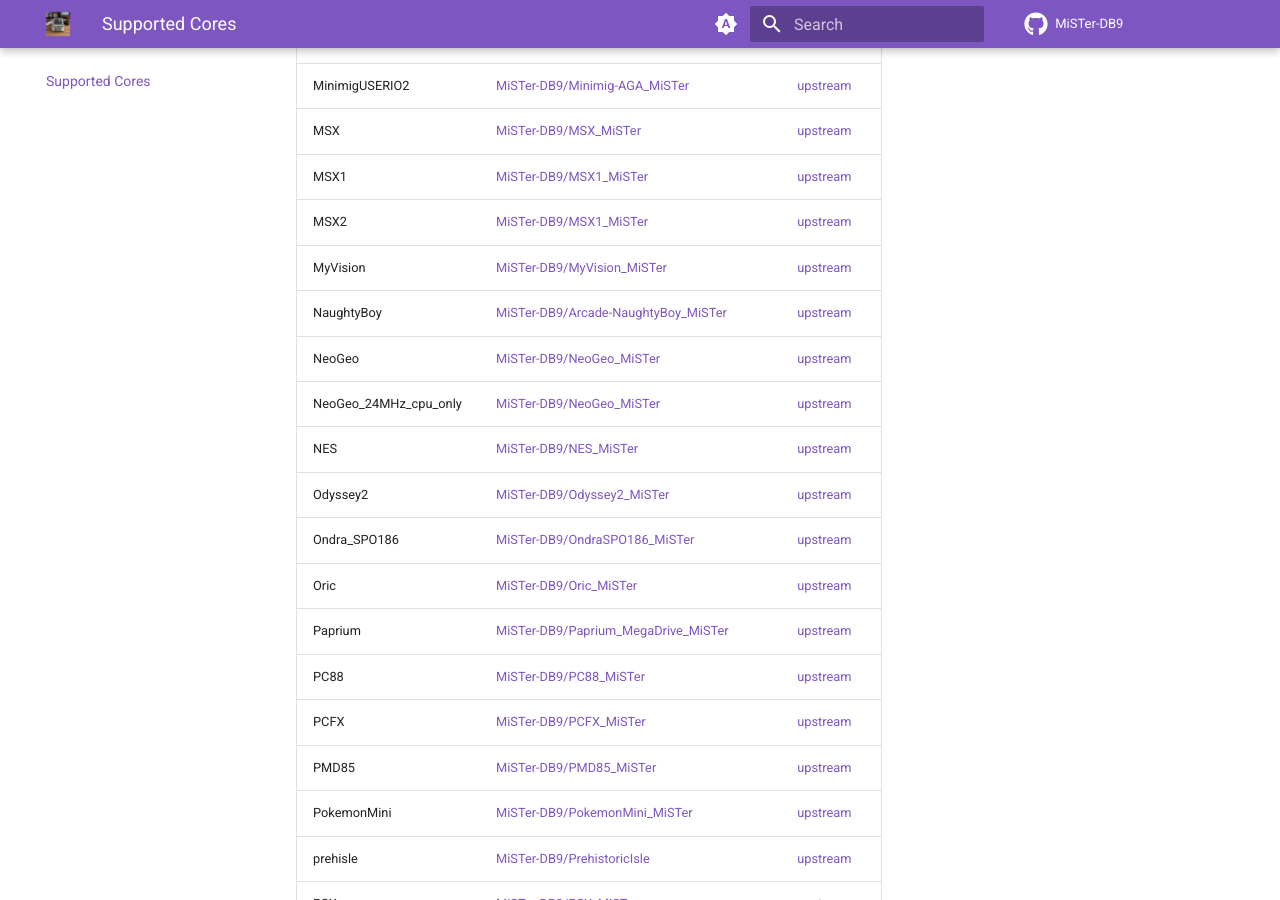
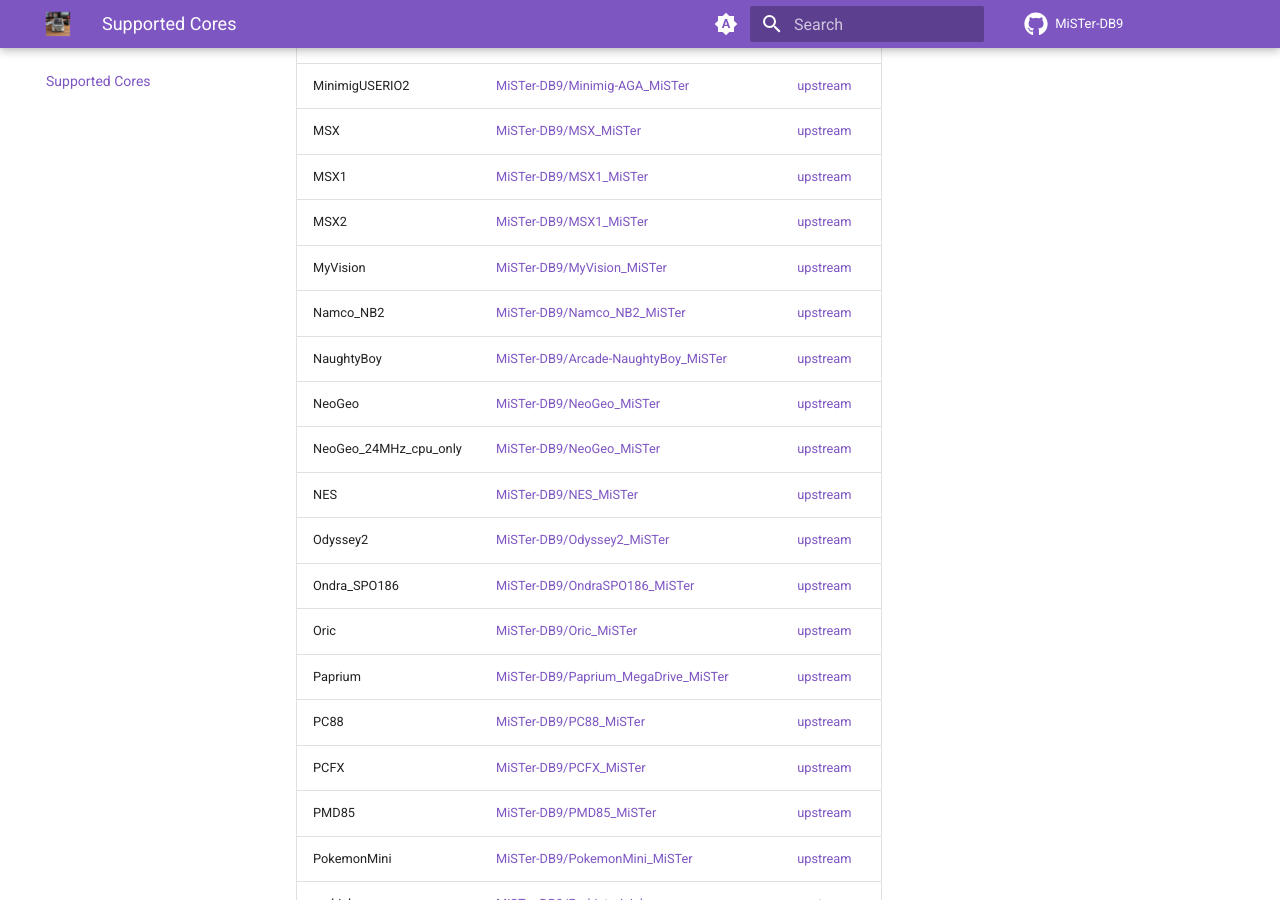
Before and after one commit to MiSTer-DB9/MiSTer-DB9.github.io, an MkDocs documentation site: the page built from docs/cores.md, in a window 1280 px wide and 900 px high, scrolled down 8873 px. Built offline with MkDocs 1.6.1 and Material for MkDocs 9.7.7, drawn with Linux system fonts in a browser that asks for light colours; some of the changed lines change nothing that is shown.

Commit message:
cores: add Namco_NB2 (246 cores)

```diff
--- a/docs/cores.md
+++ b/docs/cores.md
@@ -3,7 +3,7 @@
 
 # Supported Cores
 
-MiSTer-DB9 ships DB9 / DB15 / Saturn controller support across **245 cores**, each kept in sync with its MiSTer-devel upstream by automated CI/CD. Every core below has its own fork repo; the build is distributed through the [ENCC distribution database](https://github.com/MiSTer-DB9/Distribution_MiSTer).
+MiSTer-DB9 ships DB9 / DB15 / Saturn controller support across **246 cores**, each kept in sync with its MiSTer-devel upstream by automated CI/CD. Every core below has its own fork repo; the build is distributed through the [ENCC distribution database](https://github.com/MiSTer-DB9/Distribution_MiSTer).
 
 Every core supports the DB9MD and DB15 `UserIO Joystick` adapters, plus the key-gated **Saturn** adapter (`sys/joydb9saturn.v`), unlocked at runtime by `db9pro.key`.
 
@@ -201,6 +201,7 @@
 | MSX1 | [MiSTer-DB9/MSX1_MiSTer](https://github.com/MiSTer-DB9/MSX1_MiSTer) | [upstream](https://github.com/MiSTer-devel/MSX1_MiSTer) |
 | MSX2 | [MiSTer-DB9/MSX1_MiSTer](https://github.com/MiSTer-DB9/MSX1_MiSTer) | [upstream](https://github.com/MiSTer-devel/MSX1_MiSTer) |
 | MyVision | [MiSTer-DB9/MyVision_MiSTer](https://github.com/MiSTer-DB9/MyVision_MiSTer) | [upstream](https://github.com/MiSTer-devel/MyVision_MiSTer) |
+| Namco_NB2 | [MiSTer-DB9/Namco_NB2_MiSTer](https://github.com/MiSTer-DB9/Namco_NB2_MiSTer) | [upstream](https://github.com/kyledlester/Namco_NB2_MiSTer) |
 | NaughtyBoy | [MiSTer-DB9/Arcade-NaughtyBoy_MiSTer](https://github.com/MiSTer-DB9/Arcade-NaughtyBoy_MiSTer) | [upstream](https://github.com/MiSTer-devel/Arcade-NaughtyBoy_MiSTer) |
 | NeoGeo | [MiSTer-DB9/NeoGeo_MiSTer](https://github.com/MiSTer-DB9/NeoGeo_MiSTer) | [upstream](https://github.com/MiSTer-devel/NeoGeo_MiSTer) |
 | NeoGeo_24MHz_cpu_only | [MiSTer-DB9/NeoGeo_MiSTer](https://github.com/MiSTer-DB9/NeoGeo_MiSTer) | [upstream](https://github.com/MiSTer-devel/NeoGeo_MiSTer) |
```
